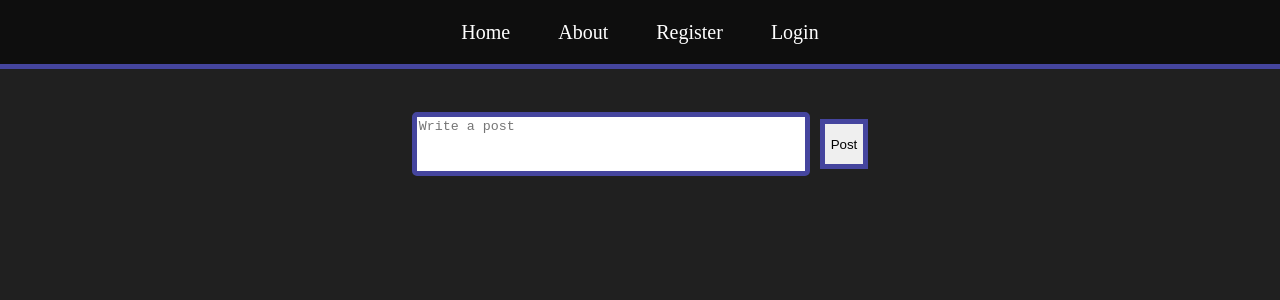
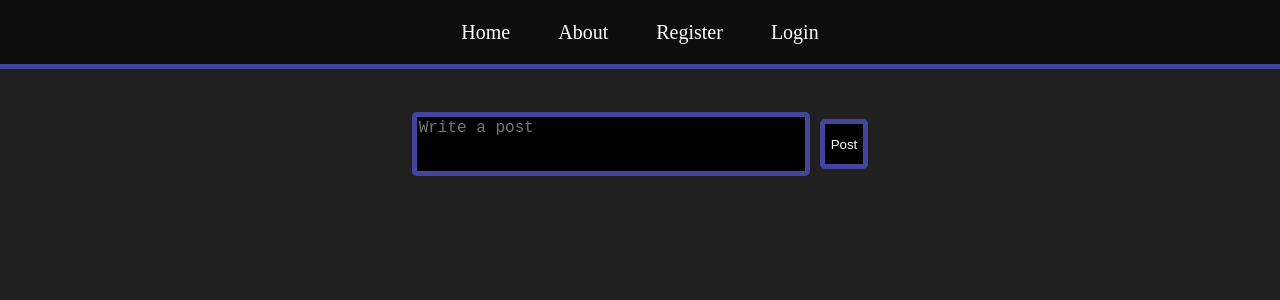
Before and after one commit to Raleese/Social-Media-Web-App, a React (Vite) app in the folder front-end/: page / in a window 1280 px wide. Shown: the top 300 px of the page. Built offline with nearby package versions, Linux system fonts and the light colour scheme.

Commit message:
Updated CSS styles for home page

```diff
--- a/front-end/src/css/home.css
+++ b/front-end/src/css/home.css
@@ -10,6 +10,9 @@ textarea{
     width: 30vw;
     border: 5px solid rgb(69, 69, 158);
     border-radius: 5px;
+    font-size: 12pt;
+    background-color: rgb(0, 0, 0);
+    color: white;
 }
 .form{
     display: flex;
@@ -21,8 +24,13 @@ textarea{
 .submit-button{
     height: 50px;
     border: 5px solid rgb(69, 69, 158);
+    border-radius: 5px;
     transition-duration: 0.3s;
+    background-color: rgb(0, 0, 0);
+    color: white;
 }
 .submit-button:hover{
-    border: 5px solid rgb(28, 28, 148);
+    background-color: white;
+    color: black;
+    transform: scale(1.05);
 }
```
